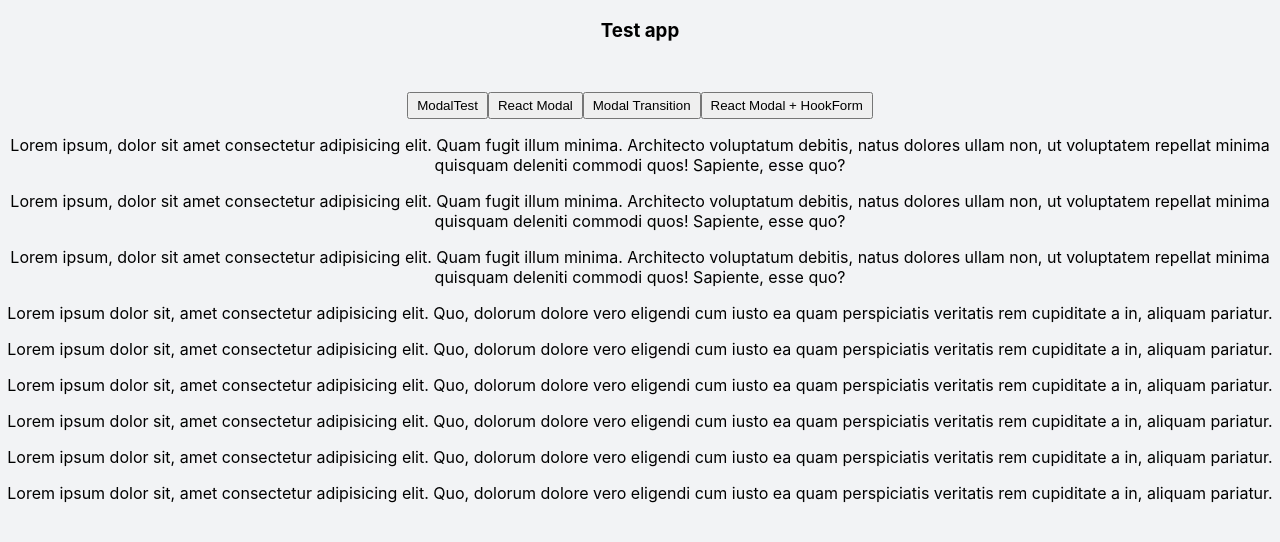
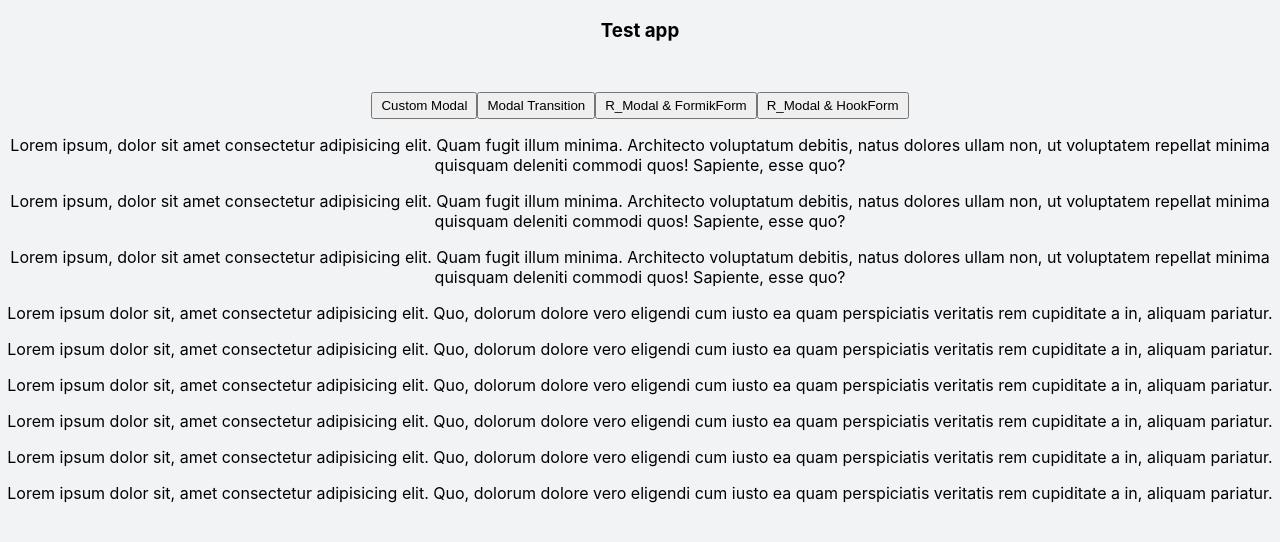
Before and after one commit to PolztiukVolodymyr/test-app, a React (Create React App) app: page / in a window 1280 px wide. Shown: the top 542 px of the page. Built offline with nearby package versions, Linux system fonts and the light colour scheme.

Commit message:
async validation

```diff
--- a/src/App/App.jsx
+++ b/src/App/App.jsx
@@ -40,14 +40,7 @@ function App() {
                 <div className={styles.formWrap}>{/* <Form /> */}</div>
 
                 {/* <button onClick={() => setModalActiveUL(true)}>ModalUlbi</button> */}
-                <button onClick={openModal}>ModalTest</button>
-                <button
-                    className='modal-show-button'
-                    onClick={() => setReactModalOpen(true)}
-                >
-                    React Modal
-                </button>
-
+                <button onClick={openModal}>Custom Modal</button>
                 <button
                     className='modal-show-button'
                     onClick={() => setSipleModalOpen(true)}
@@ -56,9 +49,16 @@ function App() {
                 </button>
                 <button
                     className='modal-show-button'
+                    onClick={() => setReactModalOpen(true)}
+                >
+                    R_Modal & FormikForm
+                </button>
+
+                <button
+                    className='modal-show-button'
                     onClick={() => setReactModalOpenH(true)}
                 >
-                    React Modal + HookForm
+                    R_Modal & HookForm
                 </button>
 
                 <p>
--- a/src/components/HookForm/HookForm.jsx
+++ b/src/components/HookForm/HookForm.jsx
@@ -2,6 +2,7 @@ import { useForm } from "react-hook-form";
 import { DevTool } from "@hookform/devtools";
 import { emailRegExp } from "../../helpers/regularExp";
 // import { getDefaultValuesFromApi } from "../../helpers/fetchFakeApi";
+import { isEmailExist } from "../../helpers/fetchFakeApi";
 import styles from "./HookForm.module.scss";
 import { useEffect } from "react";
 
@@ -21,7 +22,8 @@ const HookForm = () => {
     const form = useForm(initialValues);
     const { register, control, handleSubmit, formState, watch, reset } = form;
     const { errors, isSubmitting, isSubmitSuccessful } = formState;
-    // console.log("errors:", Object.keys(errors).length);
+
+    let isErrors = Object.keys(errors).length > 0;
 
     useEffect(() => {
         if (isSubmitSuccessful) {
@@ -43,7 +45,9 @@ const HookForm = () => {
                 <label htmlFor='userName' className={styles.label}>
                     Username
                 </label>
-                <p className={styles.error}>{errors.userName?.message}</p>
+                {errors.userName && (
+                    <p className={styles.error}>{errors.userName?.message}</p>
+                )}
                 <input
                     id='userName'
                     type='text'
@@ -57,7 +61,10 @@ const HookForm = () => {
                 <label htmlFor='email' className={styles.label}>
                     Email
                 </label>
-                <p className={styles.error}>{errors.email?.message}</p>
+
+                {errors.email && (
+                    <p className={styles.error}>{errors.email?.message}</p>
+                )}
                 <input
                     id='email'
                     type='email'
@@ -77,7 +84,7 @@ const HookForm = () => {
                             notCat: (fielValue) => {
                                 return (
                                     fielValue !== "cat11@mail.ua" ||
-                                    "Only for dogs !"
+                                    "Not for cats !"
                                 );
                             },
                             notBlackList: (fielValue) => {
@@ -86,6 +93,8 @@ const HookForm = () => {
                                     "This domen is not supported"
                                 );
                             },
+                            checkFreeEmails: (fielValue) =>
+                                isEmailExist(fielValue),
                         },
                     })}
                 />
@@ -107,7 +116,7 @@ const HookForm = () => {
                     type='text'
                     {...register("social.facebook")}
                 />
-                <button disabled={isSubmitting}>Submit</button>
+                <button disabled={isErrors || isSubmitting}>Submit</button>
             </form>
             <DevTool control={control} />
         </div>
--- a/src/helpers/fetchFakeApi.js
+++ b/src/helpers/fetchFakeApi.js
@@ -8,3 +8,11 @@ export const getDefaultValuesFromApi = async () => {
         email: data.email,
     };
 };
+
+export const isEmailExist = async (fieldValue) => {
+    const response = await fetch(
+        `https://jsonplaceholder.typicode.com/users?email=${fieldValue}`
+    );
+    const data = await response.json();
+    return data.length === 0 || "Email alredy exist"
+};
```
